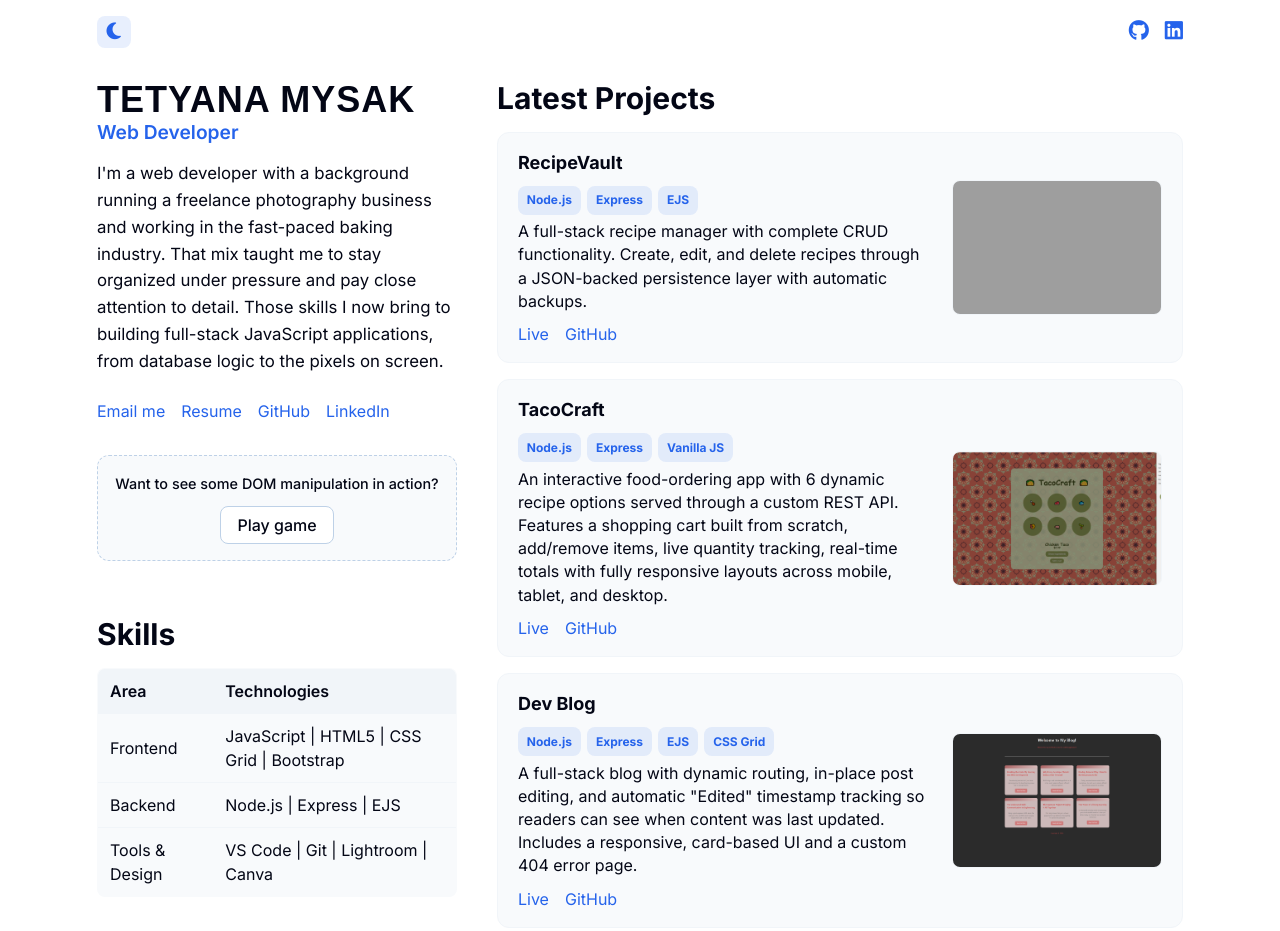
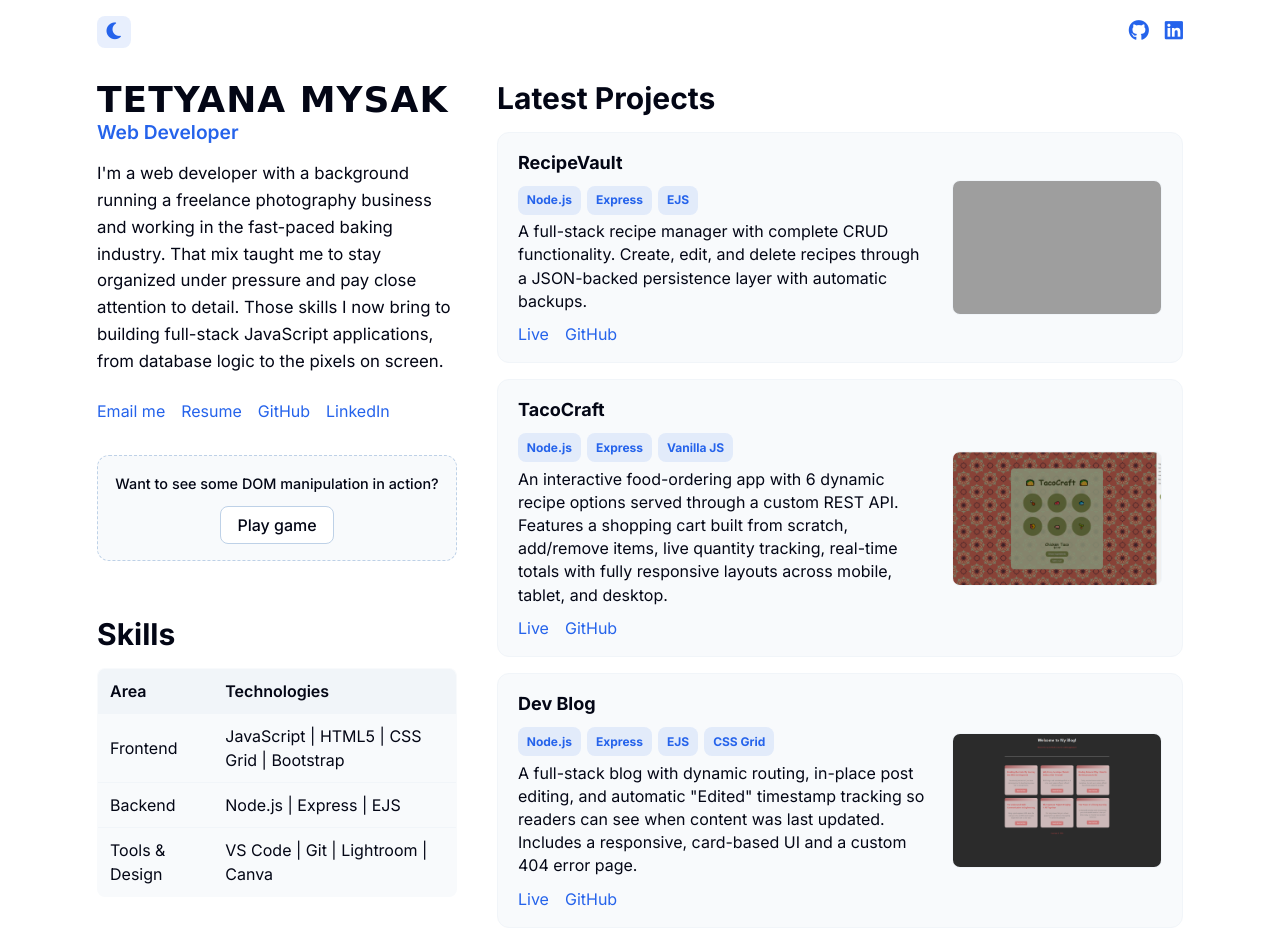
Before and after one commit to tetyanamysak/tetyanamysak.github.io, a plain HTML site: page index.html in a window 1280 px wide. Shown: the top 931 px of the page. Drawn offline with Linux system fonts and the light colour scheme; grey boxes are pictures that could not be loaded.

Commit message:
Update styles.css

```diff
--- a/styles.css
+++ b/styles.css
@@ -56,7 +56,7 @@ h1 {
   line-height: 1.2;
   font-weight: 700;
   letter-spacing: 1px;
-  font-family: Jazz LET, fantasy;
+  font-family: Apple Chancery, cursive;
 }
 
 h2 {
```
